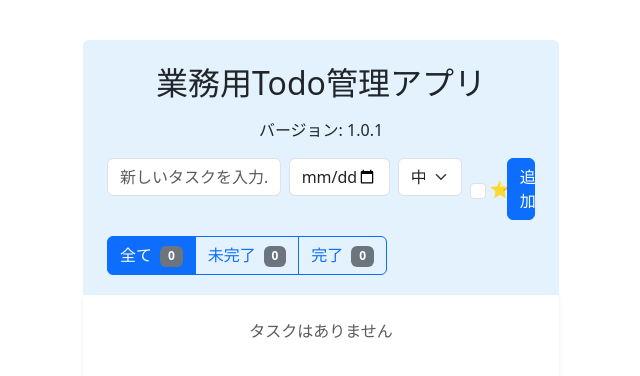
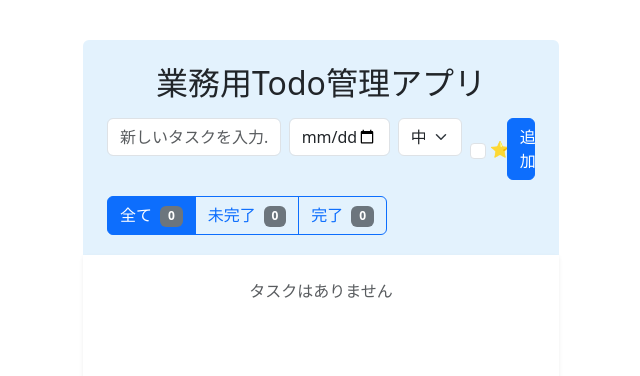
Before and after one commit to hirayama-t/k3-todo-app, a React (Create React App) app: page / in a window 1280 px wide. Shown: the top 376 px of the page, without its empty margins (319-959 px from the left). Built offline with nearby package versions, Linux system fonts and the light colour scheme.

Commit message:
初期コミット

```diff
--- a/src/testApp.jsx
+++ b/src/testApp.jsx
@@ -82,8 +82,6 @@ function TestApp() {
     <div className="container" style={{ maxWidth: 500, marginTop: 40 }}>
       <div className="rounded-top" style={{ background: '#e3f2fd', padding: '24px 24px 12px 24px' }}>
         <h2 className="text-center mb-3">業務用Todo管理アプリ</h2>
-        {/* バージョン情報を追加する */}
-        <div className="text-center mb-3">バージョン: {version}</div>
         <form className="row g-2 mb-3" onSubmit={handleAddTask}>
           <div className="col-12 col-md-5">
             <input
```
